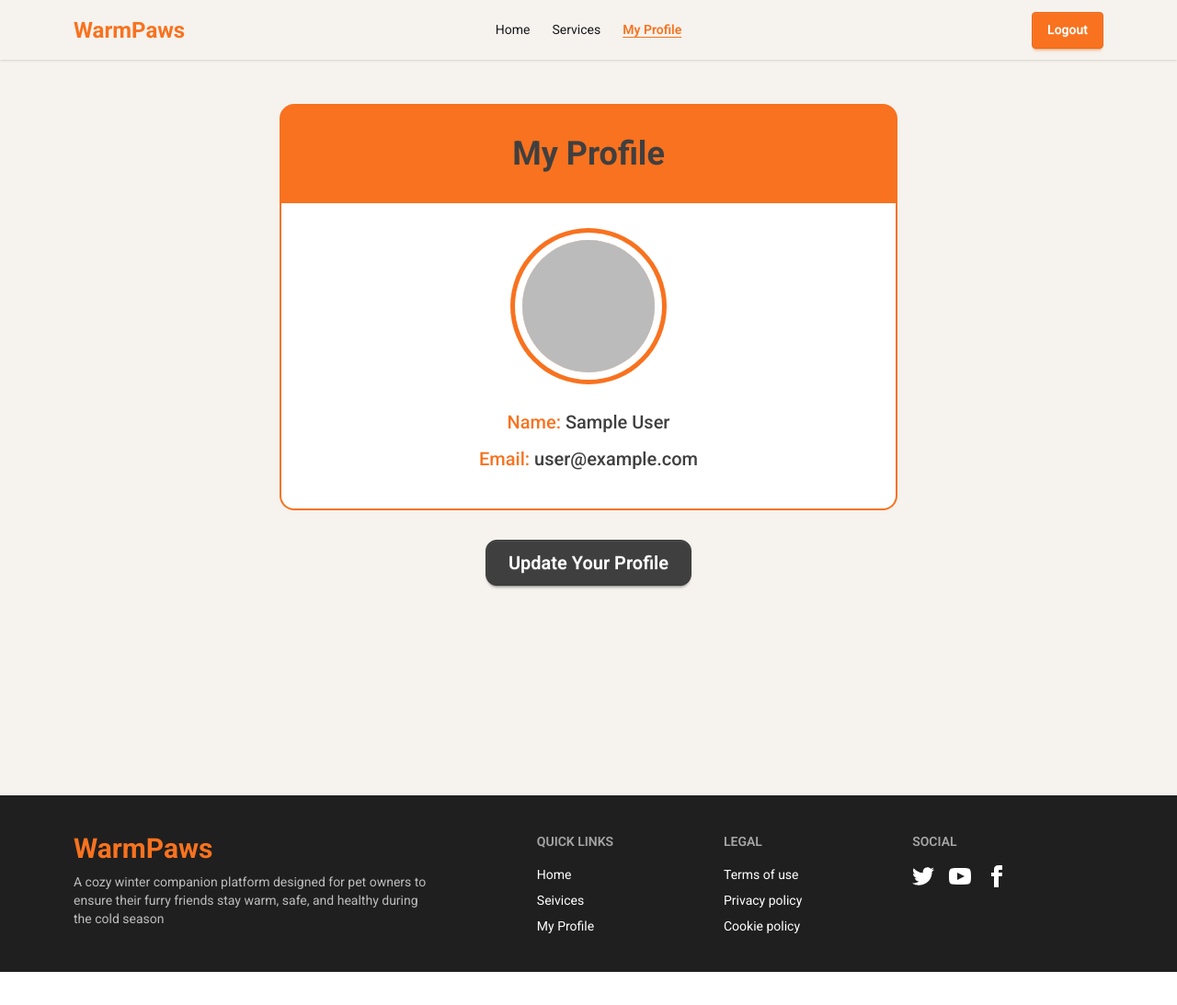
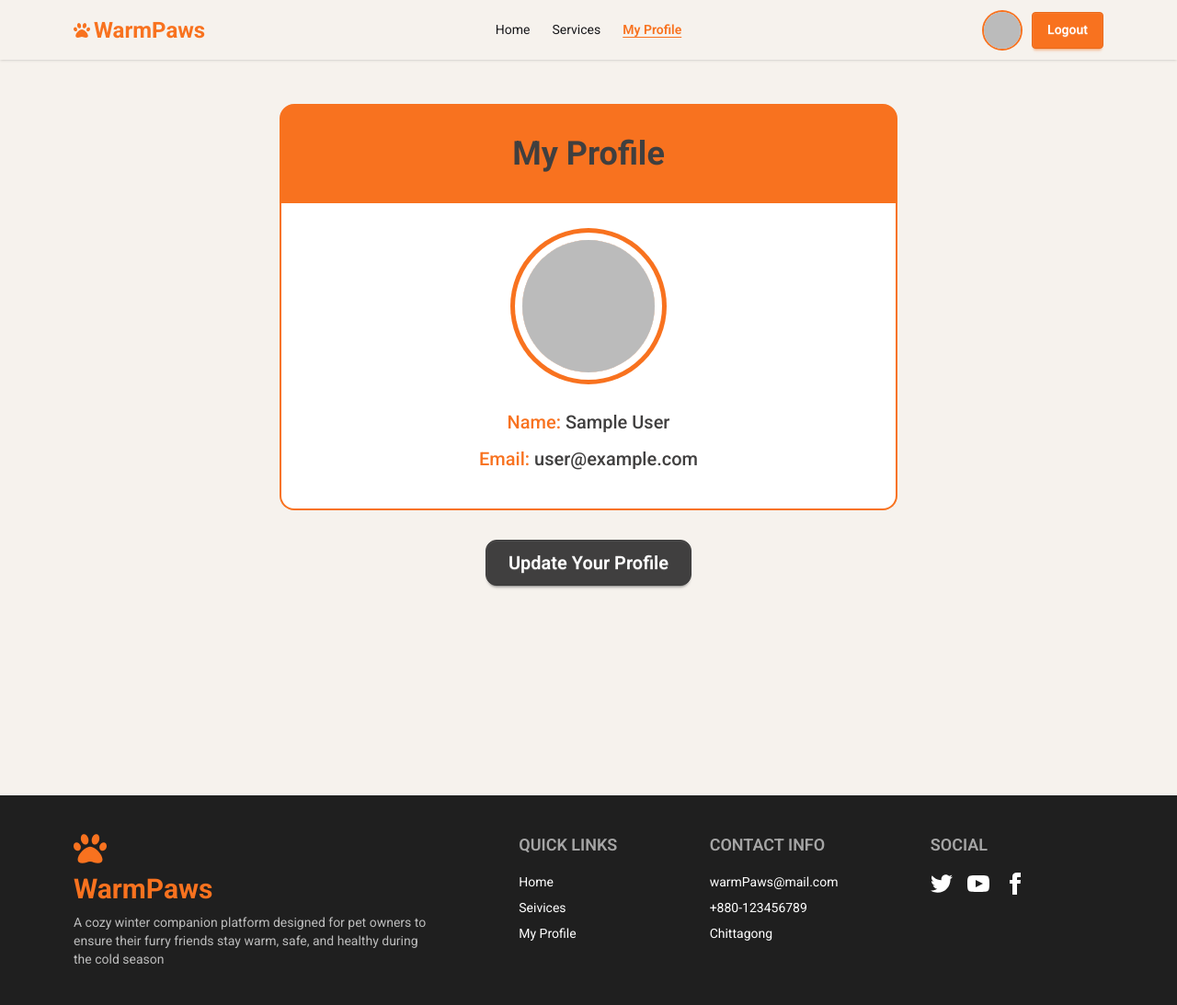
Before and after one commit to Hasnat-Sayed/WarmPaws, a React (Vite) app: page /myprofile in a window 1280 px wide. Shown: the whole page at 92% size. Before the commit the page ends 1057 px from the top, so only its background shows below. Built offline with nearby package versions, Linux system fonts and the light colour scheme; no server answers; sample sign-in values are in the browser's storage.

Commit message:
animation and UX enhanced

```diff
--- a/package.json
+++ b/package.json
@@ -11,7 +11,9 @@
   },
   "dependencies": {
     "@tailwindcss/vite": "^4.1.17",
+    "animate.css": "^4.1.1",
     "firebase": "^12.6.0",
+    "motion": "^12.23.24",
     "react": "^19.2.0",
     "react-dom": "^19.2.0",
     "react-icons": "^5.5.0",
--- a/src/components/Footer.jsx
+++ b/src/components/Footer.jsx
@@ -1,4 +1,5 @@
 import React from 'react';
+import { FaPaw } from 'react-icons/fa';
 import { Link } from 'react-router';
 
 const Footer = () => {
@@ -6,6 +7,7 @@ const Footer = () => {
         <div>
             <footer className="footer sm:footer-horizontal bg-base-300 text-white p-10 px-4 lg:px-20">
                 <aside className='max-w-sm'>
+                    <FaPaw className="text-4xl text-primary" />
 
                     <p className='font-bold text-primary text-3xl'>
                         WarmPaws
@@ -13,7 +15,7 @@ const Footer = () => {
                     <p className='opacity-70'>A cozy winter companion platform designed for pet owners to ensure their furry friends stay warm, safe, and healthy during the cold season</p>
                 </aside>
                 <nav>
-                    <h6 className="footer-title">Quick Links</h6>
+                    <h6 className="footer-title text-lg">Quick Links</h6>
                     <Link to="/"className="link link-hover">Home</Link>
                     <Link to="/services"className="link link-hover">Seivices</Link>
                     <Link to="/myprofile"className="link link-hover">My Profile</Link>
@@ -21,13 +23,13 @@ const Footer = () => {
                 </nav>
 
                 <nav>
-                    <h6 className="footer-title">Legal</h6>
-                    <a className="link link-hover">Terms of use</a>
-                    <a className="link link-hover">Privacy policy</a>
-                    <a className="link link-hover">Cookie policy</a>
+                    <h6 className="footer-title text-lg">Contact info</h6>
+                    <a className="link link-hover">warmPaws@mail.com</a>
+                    <a className="link link-hover">+880-123456789</a>
+                    <a className="link link-hover">Chittagong</a>
                 </nav>
                 <nav>
-                    <h6 className="footer-title">Social</h6>
+                    <h6 className="footer-title text-lg">Social</h6>
                     <div className="grid grid-flow-col gap-4">
                         <a>
                             <svg
--- a/src/components/Navbar.jsx
+++ b/src/components/Navbar.jsx
@@ -4,10 +4,11 @@ import { AuthContext } from '../provider/AuthProvider';
 import { signOut } from 'firebase/auth';
 import auth from '../firebase/firebase.config';
 import { toast } from 'react-toastify';
+import { FaPaw } from 'react-icons/fa';
 
 const Navbar = () => {
 
-    const { user, setUser } = useContext(AuthContext);
+    const { user, setUser, loading } = useContext(AuthContext);
 
     const handleSignOut = () => {
         signOut(auth)
@@ -35,7 +36,11 @@ const Navbar = () => {
                         <li><NavLink to="/myprofile">My Profile</NavLink></li>
                     </ul>
                 </div>
-                <p className="font-bold text-2xl px-0 text-primary">WarmPaws</p>
+                <div className='flex items-center justify-center gap-1'>
+                    <FaPaw className="text-lg text-primary" />
+                    <p className="font-bold text-2xl px-0 text-primary">WarmPaws</p>
+                </div>
+
             </div>
             <div className="navbar-center hidden lg:flex">
                 <ul className="menu menu-horizontal px-1">
@@ -46,15 +51,27 @@ const Navbar = () => {
             </div>
 
             {
-                user && <div className="navbar-end flex gap-3">
-                    <button onClick={handleSignOut} className="btn btn-primary">Logout</button> </div>
+                loading ? (<div className="navbar-end flex gap-3">
+                    <span className="loading loading-spinner loading-xl"></span>
+                </div>) : user ?
+                    (<div className="navbar-end flex gap-3">
+                        <div className="tooltip tooltip-bottom" data-tip={user?.displayName}>
+                            <img
+                                src={user?.photoURL}
+                                className='w-10 h-10 rounded-full object-cover ring-2 ring-primary cursor-pointer'
+                                alt={user?.displayName}
+                            />
+                        </div>
+
+                        <button onClick={handleSignOut} className="btn btn-primary">Logout</button>
+                    </div>)
+                    : (<div className="navbar-end flex gap-3">
+                        <Link to={'/login'} className="btn btn-primary">Login</Link>
+                        <Link to={'/register'} className="btn btn-secondary">Register</Link>
+                    </div>)
             }
-            {
-                !user && <div className="navbar-end flex gap-3">
-                    <Link to={'/login'} className="btn btn-primary">Login</Link>
-                    <Link to={'/register'} className="btn btn-secondary">Register</Link>
-                </div>
-            }
+
+
 
         </div>
     );
--- a/src/index.css
+++ b/src/index.css
@@ -17,6 +17,8 @@
   --color-accent: #6C6D71;
 }
 
+@import 'animate.css';
+
 *{
   font-family: "Roboto", sans-serif;
 }
--- /dev/null
+++ b/src/pages/ErrorPage.jsx
@@ -0,0 +1,33 @@
+import React from 'react';
+import { Link } from 'react-router';
+import Navbar from '../components/Navbar';
+import Footer from '../components/Footer';
+import { MdError } from 'react-icons/md';
+
+const ErrorPage = () => {
+    return (
+        <div className='container mx-auto w-full flex flex-col min-h-screen'>
+            <Navbar></Navbar>
+            <div className='flex-1'>
+                <div className='bg-base-200 min-h-screen flex flex-col justify-center items-center text-center'>
+
+                    <MdError className=" text-6xl text-primary" />
+                    <h1 className='text-5xl font-semibold mt-2'>
+                        Oops, page not found!
+                    </h1>
+                    <p className='text-[#627382] text-xl py-4 mb-2'>
+                        The page you are looking for is not available.
+                    </p>
+
+                    <Link to='/' className="btn btn-primary font-semibold text-white py-3 px-10 rounded-sm ">
+                        Go Back!
+                    </Link>
+
+                </div>
+            </div>
+            <Footer></Footer>
+        </div>
+    );
+};
+
+export default ErrorPage;
--- a/src/pages/MyProfile.jsx
+++ b/src/pages/MyProfile.jsx
@@ -32,7 +32,7 @@ const MyProfile = () => {
             <div className="container mx-auto max-w-2xl">
 
                 <div className="bg-primary text-secondary border-2 border-primary rounded-t-2xl p-8">
-                    <h1 className="text-4xl font-bold text-center">My Profile</h1>
+                    <h1 className="animate__animated animate__bounce text-4xl font-bold text-center">My Profile</h1>
                 </div>
 
                 <div className='flex flex-col items-center justify-center border-2 border-primary border-t-0 gap-10 p-10 rounded-b-2xl bg-base-100'>
--- a/src/pages/ServiceDetails.jsx
+++ b/src/pages/ServiceDetails.jsx
@@ -83,15 +83,14 @@ const ServiceDetails = () => {
                     </p>
                     <p className='text-center md:text-left font-medium'>{result?.description}</p>
 
+                </div>
+            </div>
 
 
-                </div>
-
-            </div>
             <div className="hero bg-base-100 pt-8">
                 <div className="hero-content flex-col gap-10 lg:flex-row-reverse">
                     <div className="text-center lg:text-left">
-                        <h1 className="text-5xl text-primary font-bold">Book Service</h1>
+                        <h1 className="animate__animated animate__bounce text-5xl text-primary font-bold">Book Service</h1>
 
                     </div>
                     <div className="card bg-base-200 w-full max-w-lg rounded-2xl shrink-0 shadow-2xl">
--- a/src/pages/Services.jsx
+++ b/src/pages/Services.jsx
@@ -2,6 +2,8 @@ import React, { useEffect, useState } from 'react';
 import { FaStar } from 'react-icons/fa';
 import Loading from '../components/Loading';
 import { Link } from 'react-router';
+import { motion } from "motion/react"
+
 
 const Services = () => {
 
@@ -17,7 +19,7 @@ const Services = () => {
     }, [])
     return (
         <div className='container mx-auto mt-8 mb-16 px-4 lg:px-20 min-h-screen'>
-            <div className="text-center mb-12">
+            <div className="text-center mb-8">
                 <h3 className="text-4xl font-bold text-center text-primary">Our Services</h3>
             </div>
             {
@@ -25,7 +27,10 @@ const Services = () => {
                     <div className="grid grid-cols-1 md:grid-cols-2 lg:grid-cols-3 gap-6">
                         {
                             services.map(service => (
-                                <div key={service.serviceId} className="card bg-base-200 shadow-sm hover:shadow-2xl transition-shadow duration-300">
+                                <motion.div initial={{ scale: 0.7 }} animate={{
+                                    scale: 1,
+                                    transition: { duration: 1 }
+                                }} key={service.serviceId} className="card bg-base-200 shadow-sm hover:shadow-2xl transition-shadow duration-300">
                                     <figure>
                                         <img
                                             src={service?.image}
@@ -49,7 +54,7 @@ const Services = () => {
 
                                         </div>
                                     </div>
-                                </div>
+                                </motion.div>
                             )
                             )
                         }
--- a/src/routes/routes.jsx
+++ b/src/routes/routes.jsx
@@ -8,11 +8,13 @@ import Register from "../pages/Register";
 import PrivateRoute from "./PrivateRoute";
 import ServiceDetails from "../pages/ServiceDetails";
 import ForgetPass from "../pages/ForgetPass";
+import ErrorPage from "../pages/ErrorPage";
 
 
 const router = createBrowserRouter([
     {
         path: "/",
+        errorElement:<ErrorPage></ErrorPage>,
         element: <RootLayout></RootLayout>,
         children:[
             {
```
Also changed, not shown: 2 other files (tests, documents, lock files or other folders).
